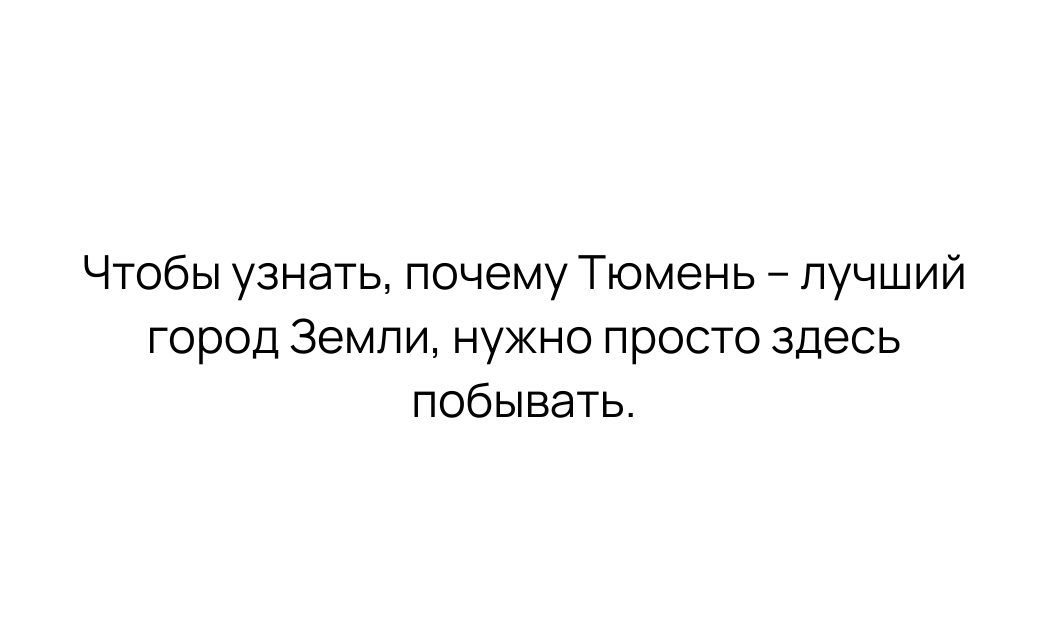
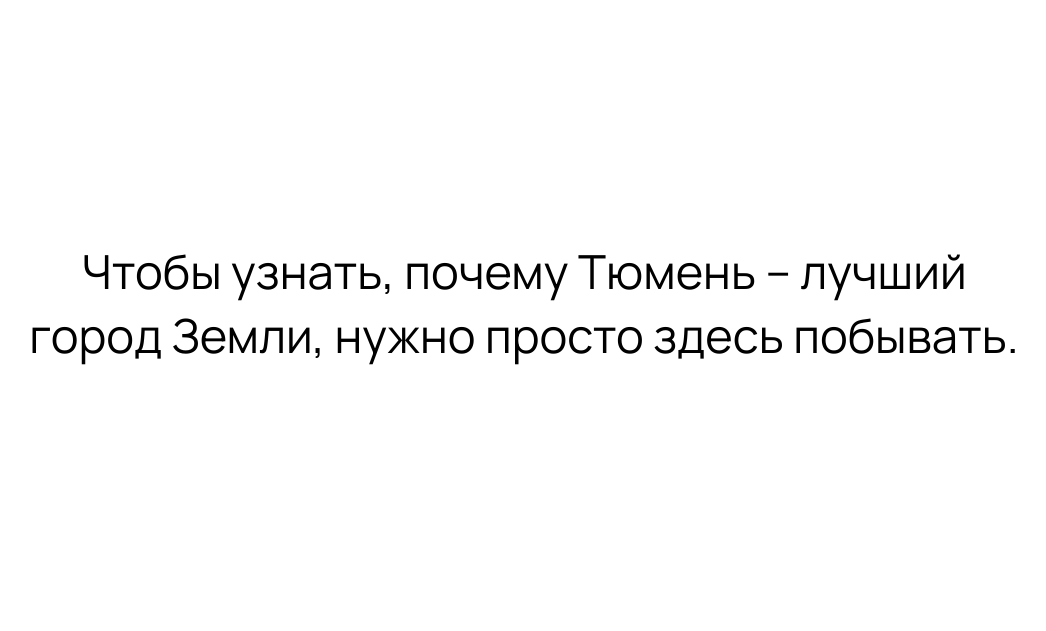
Before and after one commit to Heanware/education, a PHP site: page / in a window 1280 px wide. Shown: the part 4960-5591 px from the top of the page, without its empty margins (116-1162 px from the left). Run offline with PHP 8.4, Linux system fonts and the light colour scheme.

Commit message:
1024 adaptive offsets fix rellax images offsets fix

```diff
--- a/assets/css/style.css
+++ b/assets/css/style.css
@@ -276,8 +276,8 @@
     align-self: center;
 }
 
-.city__advantage-big .city__advantage--text {
-    max-width: 930px;
+.city__advantage--text {
+    max-width: 950px;
 }
 
 .city__facts--slider-wrapper {
```
